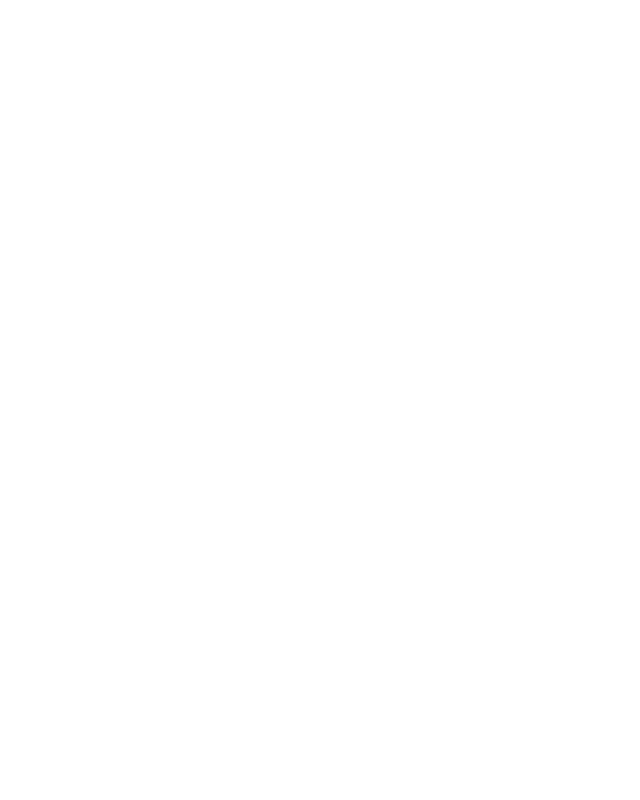
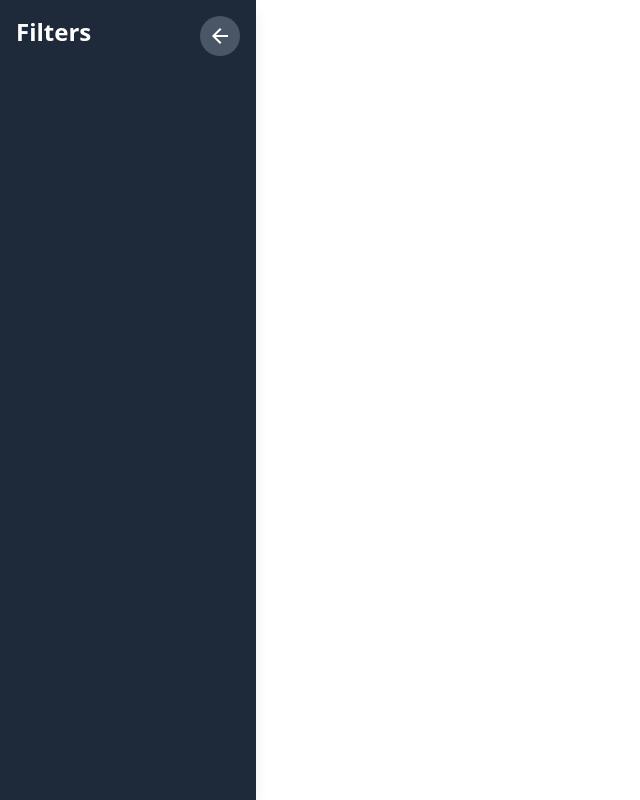
Before and after one commit to G1DY/FramerMotion, a React (Vite) app in the folder FramerMotionProjects/: page / in a window 1280 px wide. Shown: the whole page, without its empty margins (0-640 px from the left). Built offline with nearby package versions, Linux system fonts and the light colour scheme.

Commit message:
sidebar project

```diff
--- a/FramerMotionProjects/src/Sidebar/Sidebar.tsx
+++ b/FramerMotionProjects/src/Sidebar/Sidebar.tsx
@@ -8,7 +8,7 @@ const sidebarVariants = {
 };
 
 const Sidebar = () => {
-  const [isOpen, setIsOpen] = useState(false);
+  const [isOpen, setIsOpen] = useState(true);
   return (
     <div>
       {/* backdrop */}
@@ -21,10 +21,13 @@ const Sidebar = () => {
         className="h-full w-64 bg-gray-800 fixed top-0 left-0 shadow-lg"
       >
         <div className="p-4">
-          <button className="absolute top-4 right-4 z-10 p-2 text-white bg-gray-600 rounded-full focus:outline-none">
+          <button
+            onClick={() => setIsOpen(false)}
+            className="absolute top-4 right-4 z-10 p-2 text-white bg-gray-600 rounded-full focus:outline-none"
+          >
             <IoMdArrowBack className="h-6 w-6" />
           </button>
-          <h1 className="mb-4 text-white text-2xl font-bold">Filters</h1>
+          <h2 className="mb-4 text-white text-2xl font-bold">Filters</h2>
           <div className="space-y-4"></div>
         </div>
       </motion.div>
```
